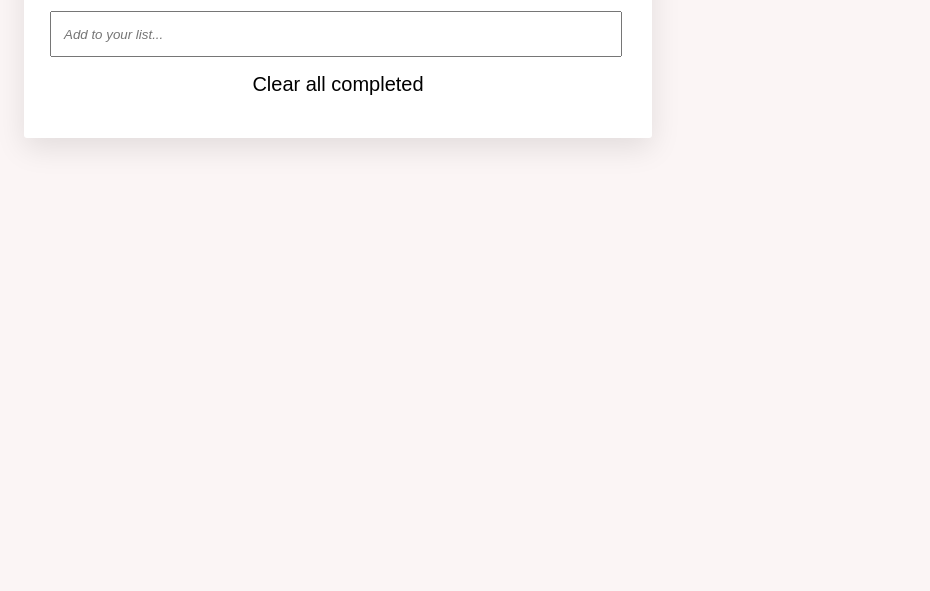
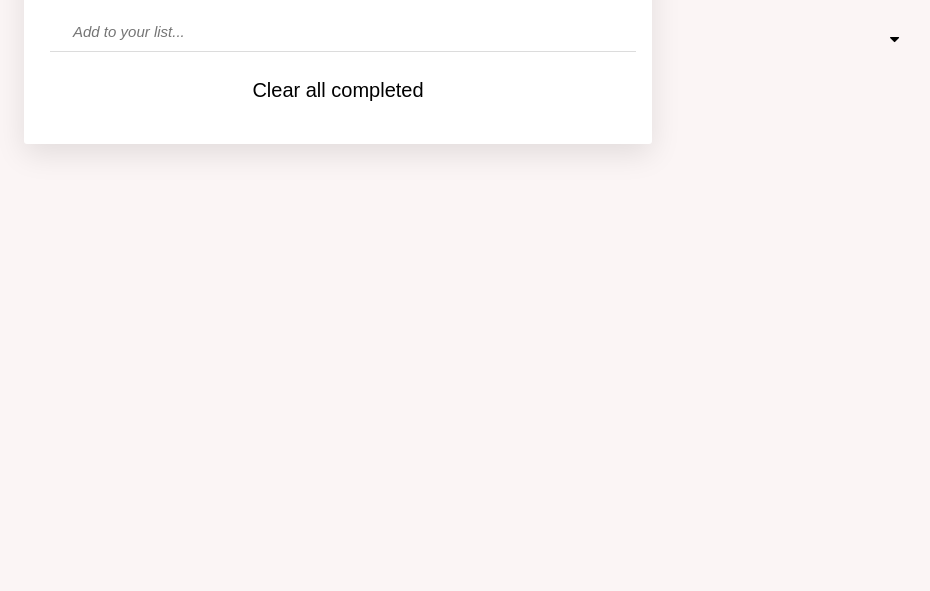
Before and after one commit to Hadi111jafari/To-Do-List, a website built with webpack: page src/index.html in a window 1280 px wide. Shown: the part 209-800 px from the top of the page, without its empty margins (302-1232 px from the left). Built offline with nearby package versions, Linux system fonts and the light colour scheme.

Commit message:
Add icon to the input feild

```diff
--- a/src/index.html
+++ b/src/index.html
@@ -12,7 +12,11 @@
             <h1>Today's To Do</h1>
             <button type="button" class="refresh-btn"><i class="fa fa-refresh"></i></button>
         </div>
-        <input class="taskList" type="text" name="taskList" id="taskList" placeholder="Add to your list...">
+        <div id="userInput">
+            <input class="taskList" type="text" name="taskList" id="taskList" placeholder="Add to your list...">
+            <div class="enter"><i class="fa fa-caret-down"></i></div>
+
+        </div>
         <ul class="todo-list"> </ul>
         <button class="clear-btn" type="button">Clear all completed</button>
     </section>
--- a/src/style.css
+++ b/src/style.css
@@ -28,13 +28,33 @@ body {
 }
 
 .wrapper .taskList {
-  width: 98%;
+  position: relative;
+  width: 96%;
   height: 40px;
+  outline: none;
+  font-size: 15px;
+  padding: 0 20px 0 13px;
+  border: transparent;
+  border-bottom: 1px solid gainsboro;
+
 }
 
 .wrapper .taskList::placeholder {
   font-style: italic;
   padding: 10px;
+}
+
+#userInput{
+  height: 52px;
+  position: relative;
+}
+#userInput .enter{
+  top: 50%;
+  position: absolute;
+  transform: translate(840px, -100%);
+  width: 15px;
+  height: 10px;
+  cursor: pointer;
 }
 
 .wrapper button {
```
Also changed, not shown: src/index.js (line endings or trailing spaces), src/return-left_2.svg (added).
